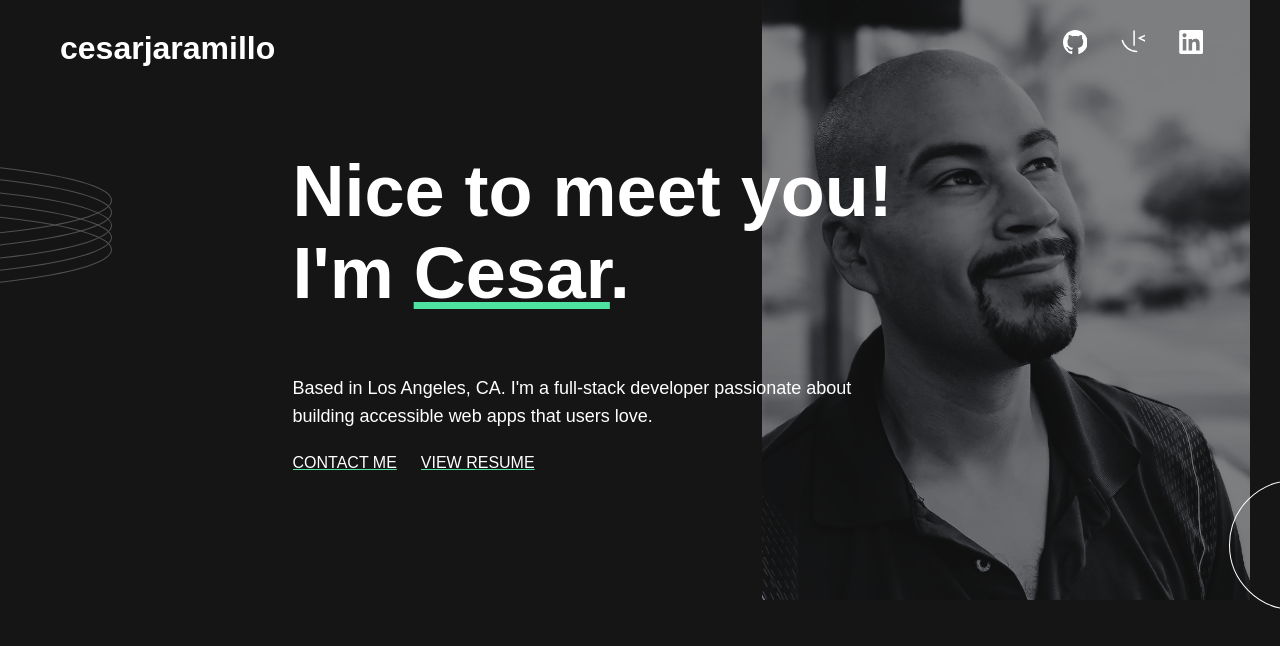
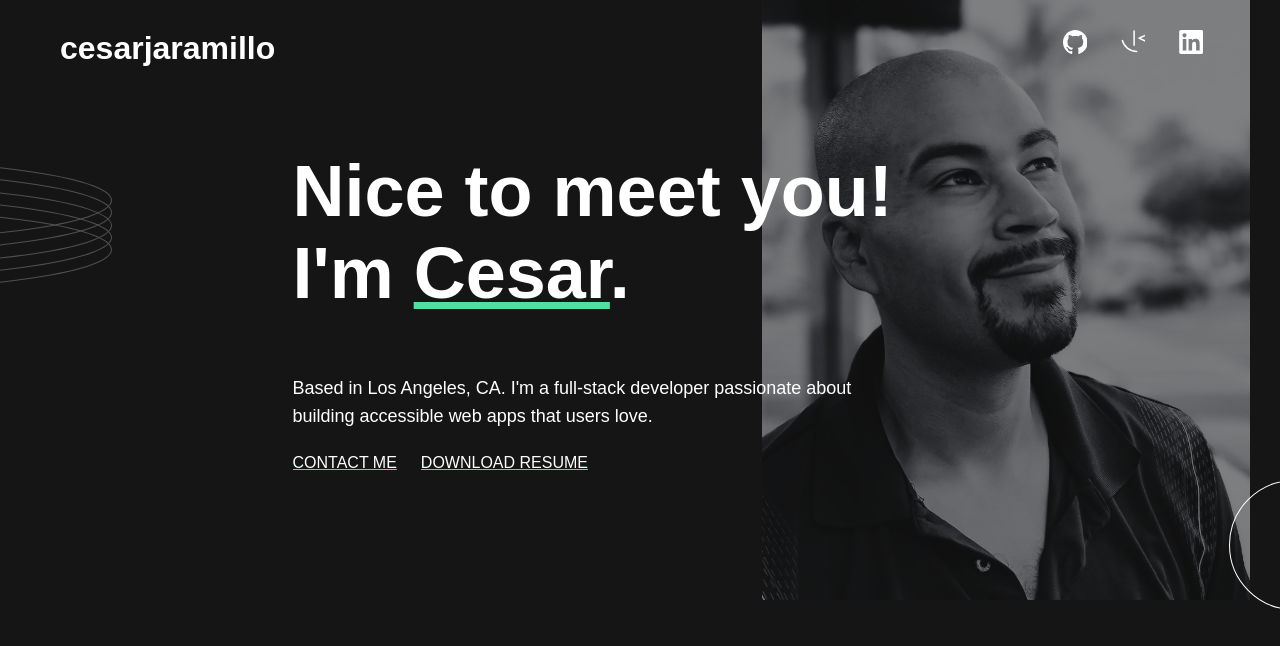
Before and after one commit to CESAR-JARAMILLO/Portfolio-Site, a Flask app: page / in a window 1280 px wide. Shown: the top 646 px of the page. Run offline with Flask 2, Linux system fonts and the light colour scheme.

Commit message:
updated link text

```diff
--- a/templates/index.html
+++ b/templates/index.html
@@ -46,7 +46,7 @@
       <div>
         <a href="#" class="on-hover contact underline">CONTACT ME</a>
 
-        <a href="{{ url_for('resume') }}" class="on-hover resume underline">VIEW RESUME</a>
+        <a href="{{ url_for('resume') }}" class="on-hover resume underline">DOWNLOAD RESUME</a>
       </div>
 
     </div>
```
